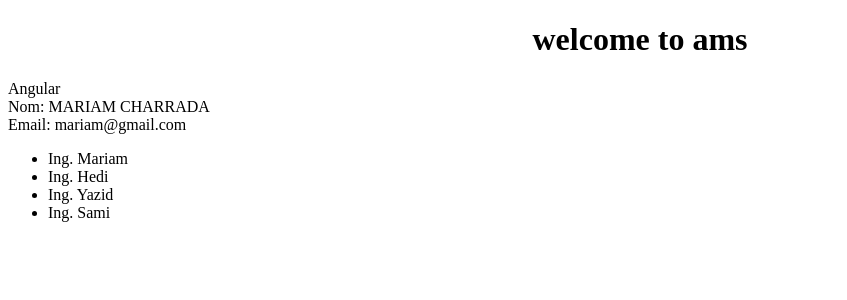
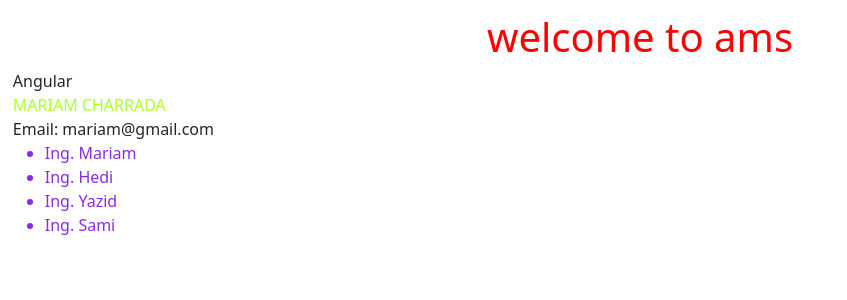
Before and after one commit to MariamCHARRADA/ams_frontend, an Angular app: page / in a window 1280 px wide. Shown: the top 300 px of the page, without its empty margins (0-847 px from the left). Built offline with nearby package versions, Linux system fonts and the light colour scheme.

Commit message:
add css style + bootstrap

```diff
--- a/package.json
+++ b/package.json
@@ -29,6 +29,7 @@
     "@angular/forms": "^21.1.0",
     "@angular/platform-browser": "^21.1.0",
     "@angular/router": "^21.1.0",
+    "bootstrap": "^5.3.8",
     "rxjs": "~7.8.0",
     "tslib": "^2.3.0"
   },
--- a/src/app/app.css
+++ b/src/app/app.css
@@ -0,0 +1,11 @@
+h1{
+    color: red
+}
+
+.c1{ /* class */
+    color: blueviolet
+}
+
+.c2{
+    color: greenyellow
+}
--- a/src/app/app.html
+++ b/src/app/app.html
@@ -2,10 +2,10 @@
 
 {{formation}}
 <br/>
-Nom: {{name | uppercase}}
+<span class="c2"> {{name | uppercase}} </span>
 <br/>
 Email: {{email}}
 <br/>
 <ul>
-  <li *ngFor="let name of names">{{name|firstLetterUppercase|addIng}}</li>
+  <li class= "c1" *ngFor="let name of names">{{name|firstLetterUppercase|addIng}}</li>
 </ul>
--- a/src/styles.css
+++ b/src/styles.css
@@ -1 +1,7 @@
 /* You can add global styles to this file, and also import other style files */
+
+@import "../node_modules/bootstrap/dist/css/bootstrap.css"; /* ~ stands for ../node_modules/ */
+
+body {
+margin: 1%;
+}
```
Also changed, not shown: 1 other file (tests, documents, lock files or other folders).
